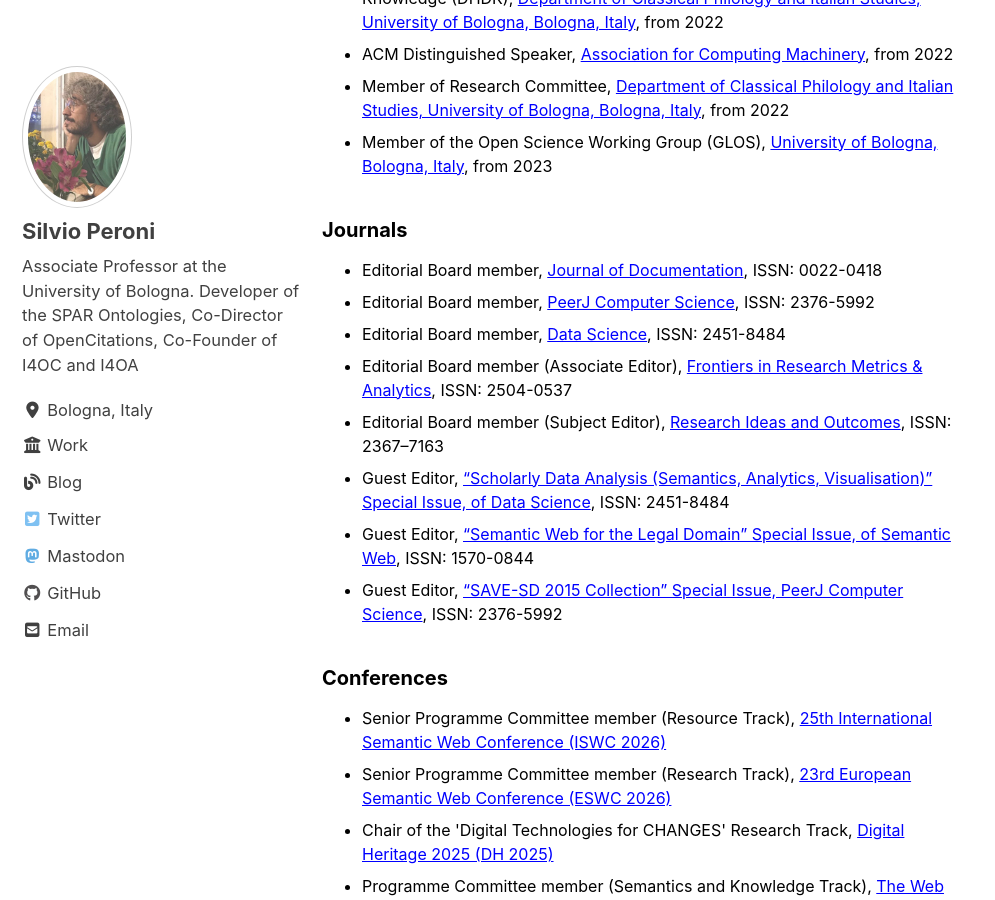
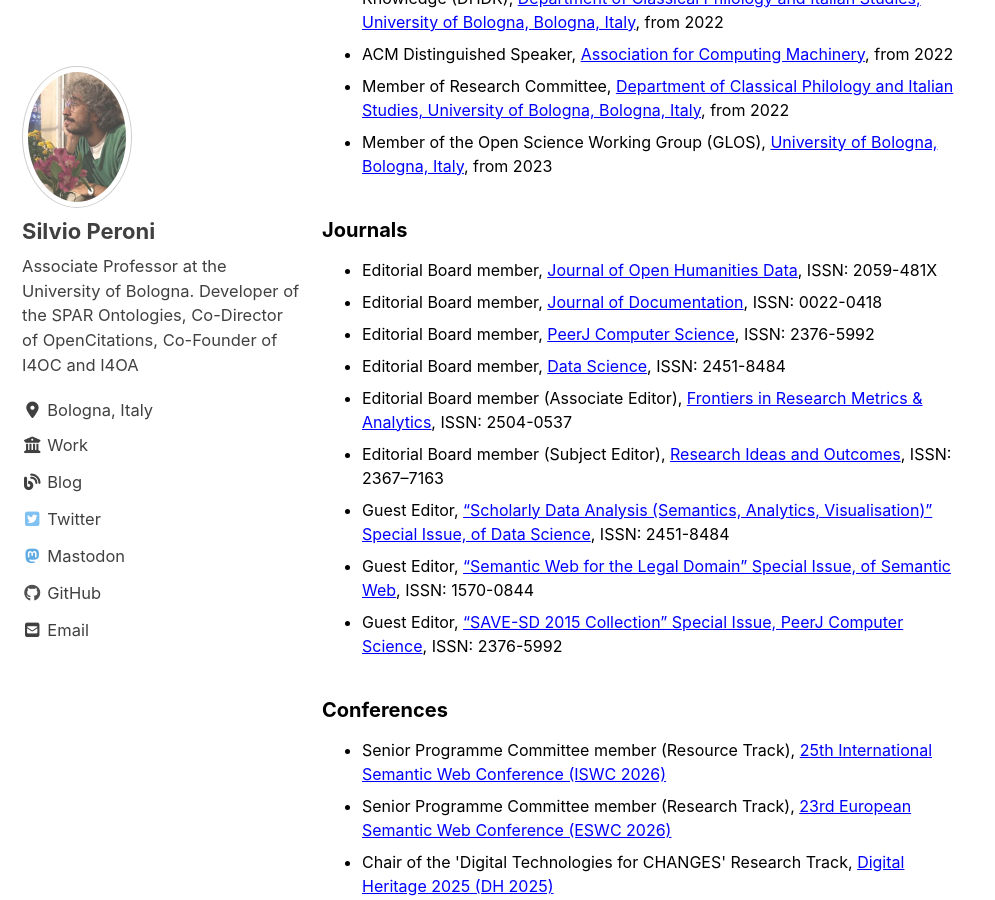
Before and after one commit to essepuntato/essepuntato.github.io, a Jekyll site: the page built from _pages/activities.md, in a window 1280 px wide and 900 px high, scrolled down 1077 px. Shown: the whole window, without its empty margins (0-995 px from the left). Built offline with Jekyll 4.4.1, drawn with Linux system fonts in a browser that asks for light colours; cached includes are drawn as plain includes; nearby versions of some CDN libraries.

Commit message:
Update journal.yml

```diff
--- a/_data/activities/journal.yml
+++ b/_data/activities/journal.yml
@@ -1,3 +1,8 @@
+- name: "Journal of Open Humanities Data"
+  url: "https://openhumanitiesdata.metajnl.com/"
+  issn: 2059-481X
+  role: "Editorial Board member"
+
 - name: "Journal of Documentation"
   url: "https://www.emerald.com/insight/publication/issn/0022-0418"
   issn: 0022-0418
```
